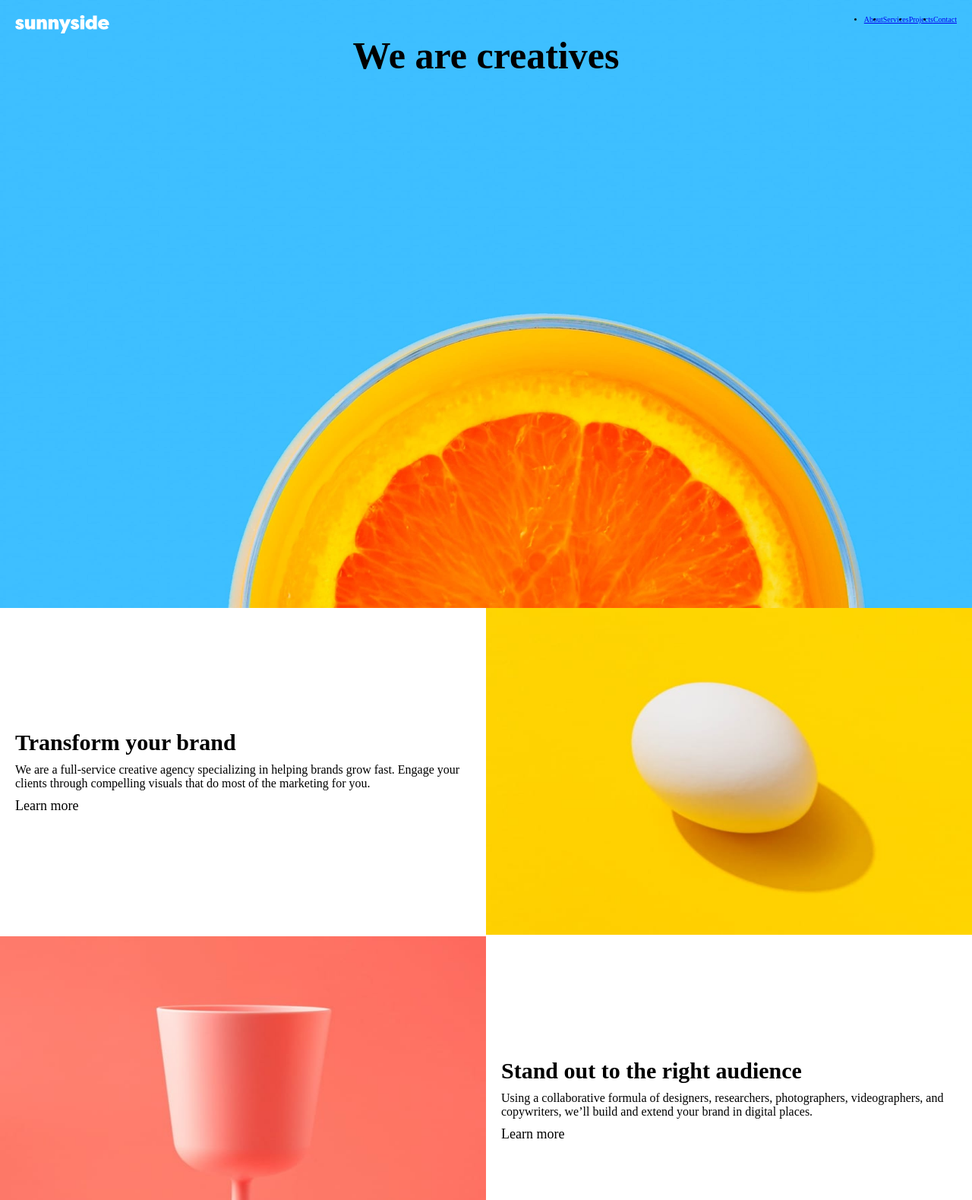
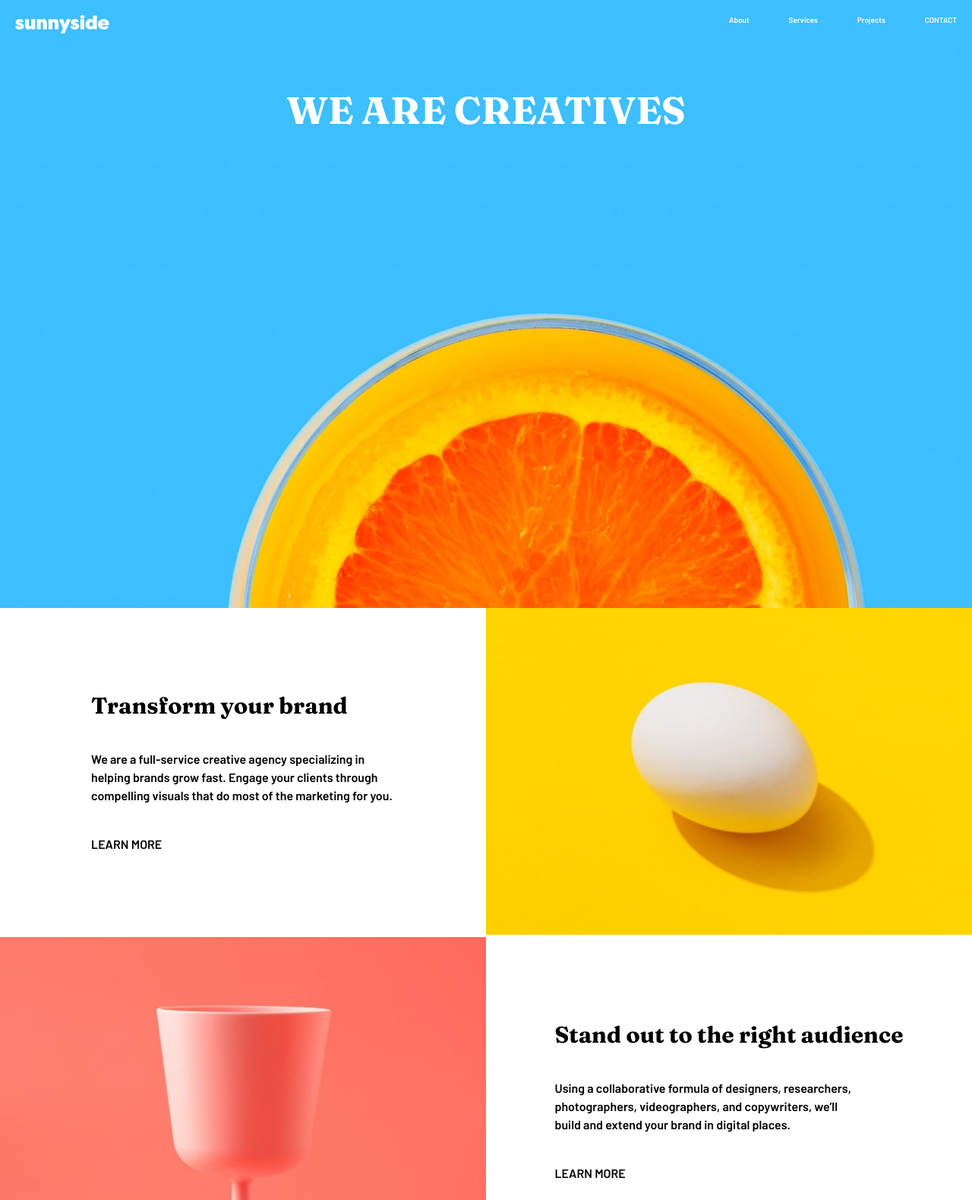
Before and after one commit to mirladuarty/sunnyside-agency-landing-page, a plain HTML site: page index.html in a window 1280 px wide. Shown: the top 1579 px of the page at 76% size. Drawn offline with Linux system fonts and the light colour scheme.

Commit message:
mais ajustes

```diff
--- a/css/style.css
+++ b/css/style.css
@@ -26,21 +26,47 @@ header {
     background-image: url('/images/desktop/image-header.jpg');
     background-size: cover;
     padding: 2rem;
+    gap: 7rem;
 }
 nav {
     width: 100%;
     display: flex;
     justify-content: space-between;
     align-items: flex-start;
+    list-style: none;
 }
 
 .nav-items {
+    width: 30rem;
+    font-size: 1.4rem;
+    font-family: 'Barlow', sans-serif;
     display: flex;
+    justify-content: space-between;
+    list-style-type: none;
 
+}
+a {
+    text-decoration:none;
+    color: var(--bg-color-white);
+
+}
+
+a:hover {
+    background: var(--bg-color-grayish-blue);
+    border-radius: 18px;
+    padding: 1.2rem;
+    text-align: center;
+    font-weight: 600;
+}
+#contact {
+    text-transform: uppercase;
 }
 
 header h2 {
     font-size: 5rem;
+    font-family: 'Fraunces', sans-serif;
+    text-transform: uppercase;
+    color: var(--bg-color-white);
 }
 
 .containers {
@@ -49,38 +75,59 @@ header h2 {
 }
 .container {
     display: flex;
+    justify-content: center;
     width: 100%;
+    font-family: 'Fraunces', sans-serif;
 }
 .container section {
     width: 50%;
 }
+
+.description p {
+    font-family: 'Barlow', sans-serif;
+    font-weight: 400;
+}
+
 .image img {
     width: 100%;
     max-height: 430px;
 
 }
 .description {
+    width: 50%;
+    display: flex;
+    justify-content: center;
+    align-items: center;
+}
+
+.description-div {
 
     display: flex;
     flex-direction: column;
-    justify-content: center;
     gap: 1rem;
     padding: 2rem;
-    width: 50%;
+
     max-height: 430px;
+    gap: 4rem;
 }
 
-.description h3 {
+.description-div h3 {
     font-size: 3rem;
+    font-weight: 600;
 }
-.description p {
+.description-div p {
     font-size: 1.6rem;
+    line-height: 1.5;
+    max-width: 400px;
 }
-#learn-more {
+.learn-more {
     font-size: 1.8rem;
+    text-transform: uppercase;
 }
 
 #graphic-design {
+    display: flex;
+    align-items: flex-end;
     background: url('/images/desktop/image-graphic-design.jpg');
     background-size: cover;
     height: 430px;
@@ -90,6 +137,8 @@ header h2 {
 #photography {
     background: url('/images/desktop/image-photography.jpg');
     height: 430px;
+    display: flex;
+    align-items: flex-end;
 }
 .client-testimonials {
     width: 100%;
@@ -97,6 +146,7 @@ header h2 {
     flex-direction: column;
     align-items: center;
     justify-content: center;
+    height: 65vh;
 }
 
 .clients-container {
--- a/index.html
+++ b/index.html
@@ -32,11 +32,13 @@
     <div class="containers">
       <div class="container">
         <section class="description">
+          <div class="description-div">
             <h3> Transform your brand</h3>
           <p>We are a full-service creative agency specializing in helping brands grow fast.
             Engage your clients through compelling visuals that do most of the marketing for you.
           </p>
-          <p id="learn-more"> Learn more</p>
+          <p class="learn-more">Learn more</p>
+         </div>
         </section>
         <section class="image">
           <img src="/images/desktop/image-transform.jpg" alt="">
@@ -47,20 +49,28 @@
           <img src="/images/desktop/image-stand-out.jpg" alt="">
         </section>
         <section class="description">
+          <div class="description-div">
             <h3>Stand out to the right audience</h3>
             <p>Using a collaborative formula of designers, researchers, photographers, videographers, and copywriters, we’ll build and extend your brand in digital places. </p>
-          <p id="learn-more">Learn more</p>
+            <p class="learn-more">Learn more</p>
+          </div>
+
         </section>
       </div>
       <div class="container">
         <section class="description" id="graphic-design">
+          <div class="description-div">
             <h3>Graphic design</h3>
             <p>Great design makes you memorable. We deliver artwork that underscores your brand message and captures potential clients’ attention.
             </p>
+          </div>
         </section>
         <section class="description" id="photography">
+          <div class="description-div">
             <h3>Photography</h3>
             <p>Increase your credibility by getting the most stunning, high-quality photos that improve your business image.</p>
+          </div>
+
         </section>
       </div>
     </div>
```
Lines whose indentation alone changed are shown as unchanged.
